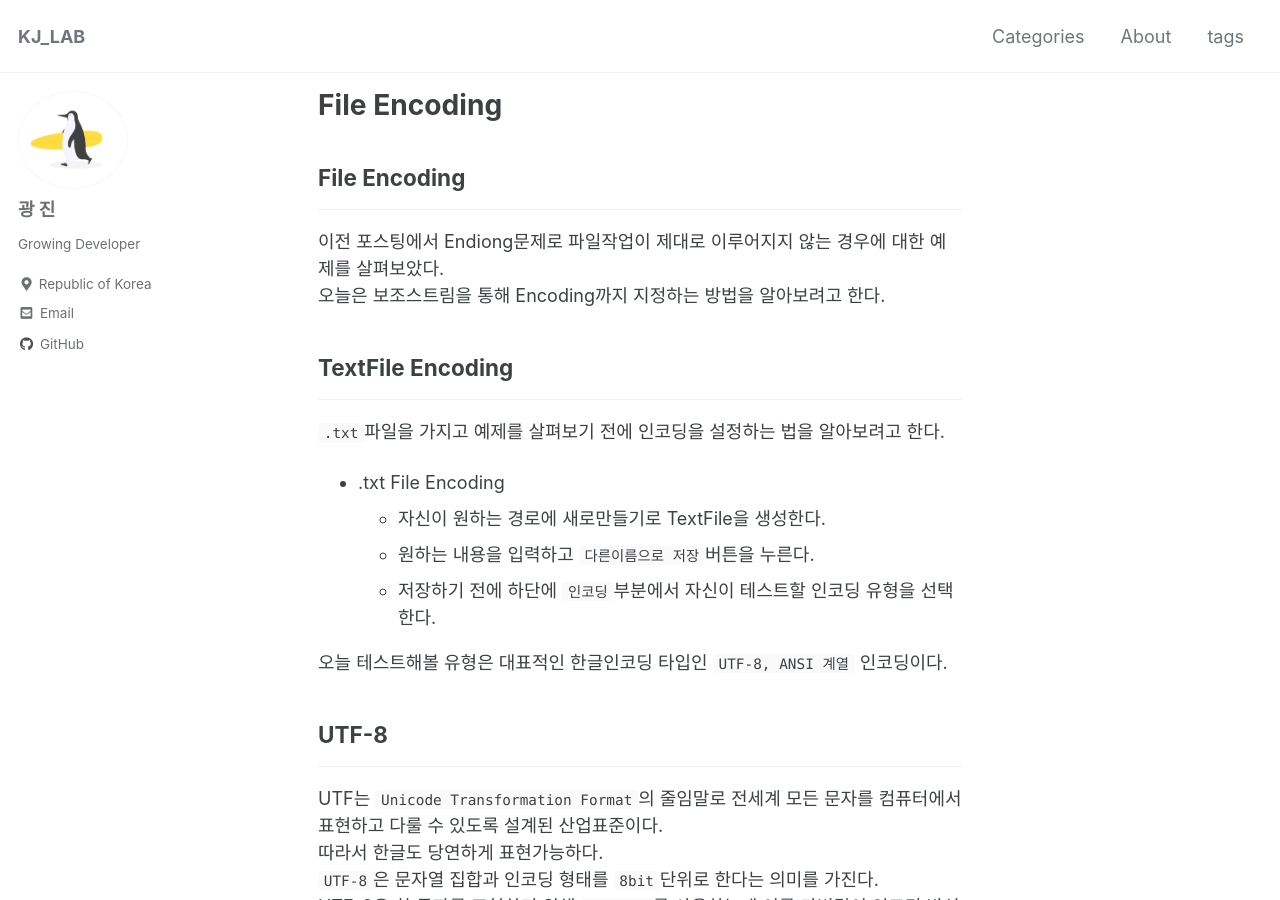
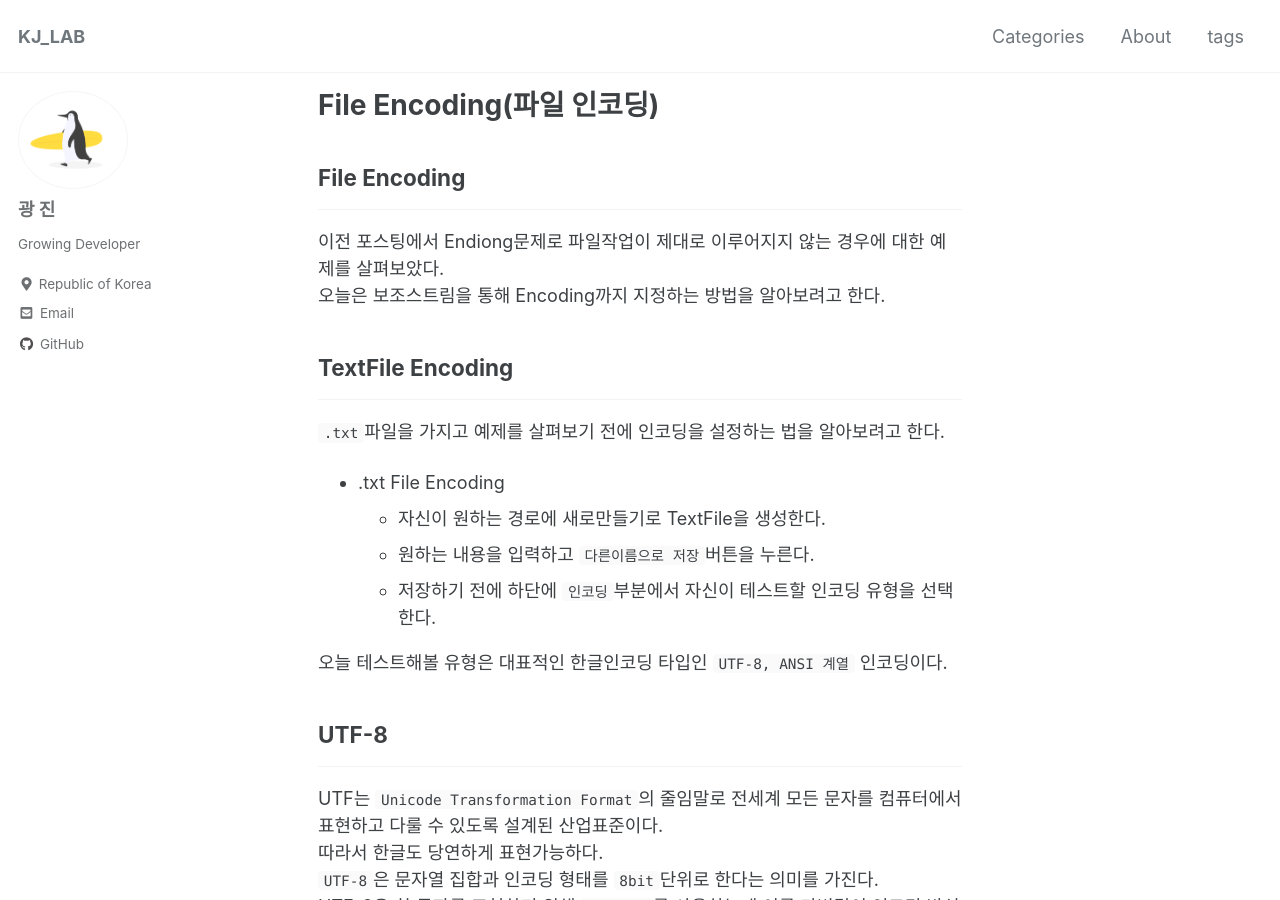
Before and after one commit to KOR-SHIN/KOR-SHIN.github.io, a Jekyll site: the page built from _posts/2020-09-27-file-encoding.md, in a window 1280 px wide and 900 px high. Built offline with Jekyll 4.4.1, drawn with Linux system fonts in a browser that asks for light colours; cached includes are drawn as plain includes; some of the changed text lies outside the part shown.

Commit message:
[Modify] title 수정

```diff
--- a/_posts/2020-09-27-file-encoding.md
+++ b/_posts/2020-09-27-file-encoding.md
@@ -1,5 +1,5 @@
 ---
-title : File Encoding
+title : File Encoding(파일 인코딩)
 layout : posts
 categories :
  - JAVA
```
